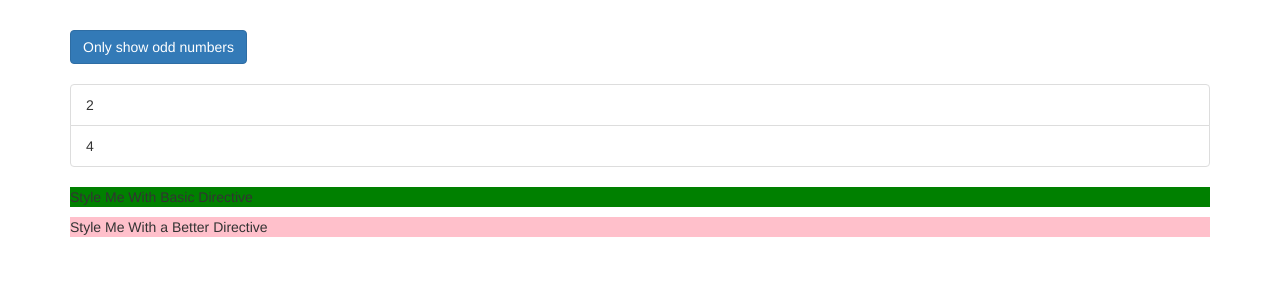
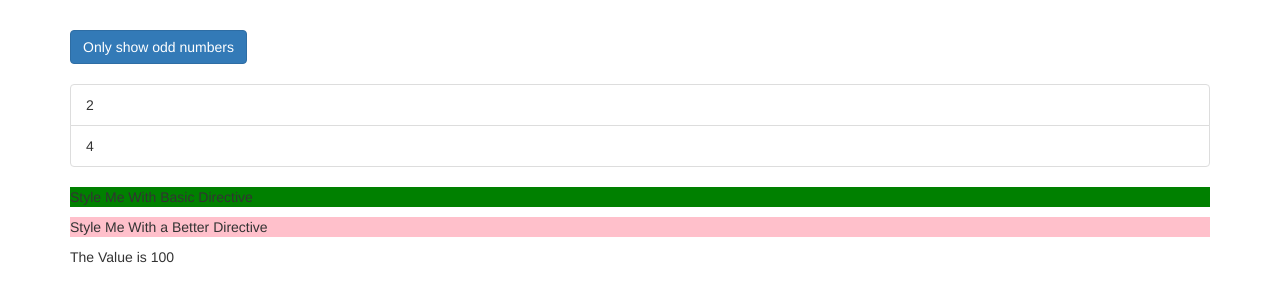
Before and after one commit to melikaBagherii/Angular, an Angular app: page / in a window 1280 px wide. Shown: the top 302 px of the page. Built offline with nearby package versions, Linux system fonts and the light colour scheme.

Commit message:
Using ngSwitch a Structural Directive

```diff
--- a/src/app/app.component.html
+++ b/src/app/app.component.html
@@ -41,6 +41,13 @@
         <p>Only odd</p>
         <p>Using ng-template and property binding instead of using * for ngIf</p>
       </ng-template>
+
+      <div [ngSwitch]="value">
+        <p *ngSwitchCase="5">The Value is 5</p>
+        <p *ngSwitchCase="10">The Value is 10</p>
+        <p *ngSwitchCase="100">The Value is 100</p>
+        <p *ngSwitchDefault>Default Value</p>
+      </div>
     </div>
   </div>
 </div>
--- a/src/app/app.component.ts
+++ b/src/app/app.component.ts
@@ -10,4 +10,6 @@ export class AppComponent {
   oddNumbers = [1,3,5];
   evenNumbers = [2,4];
   onlyOdd = false;
+
+  value = 100;
 }
```
